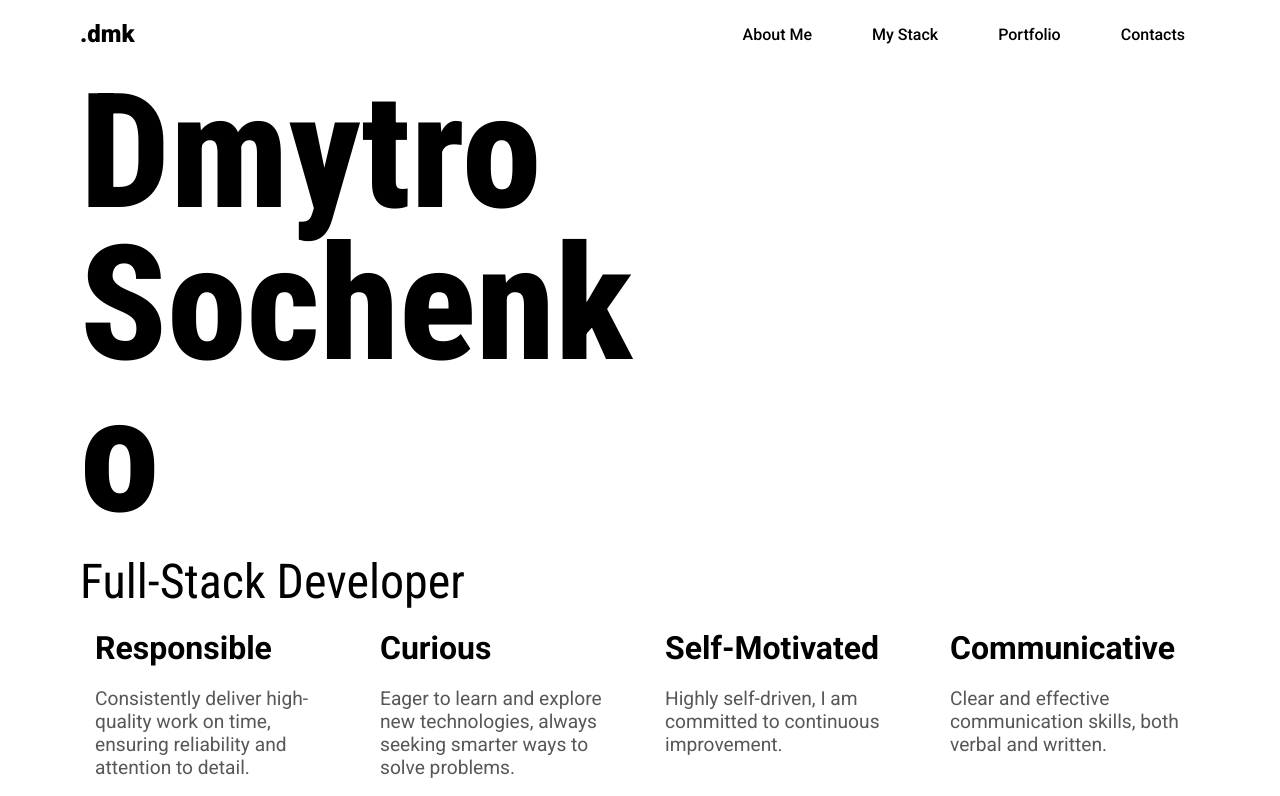
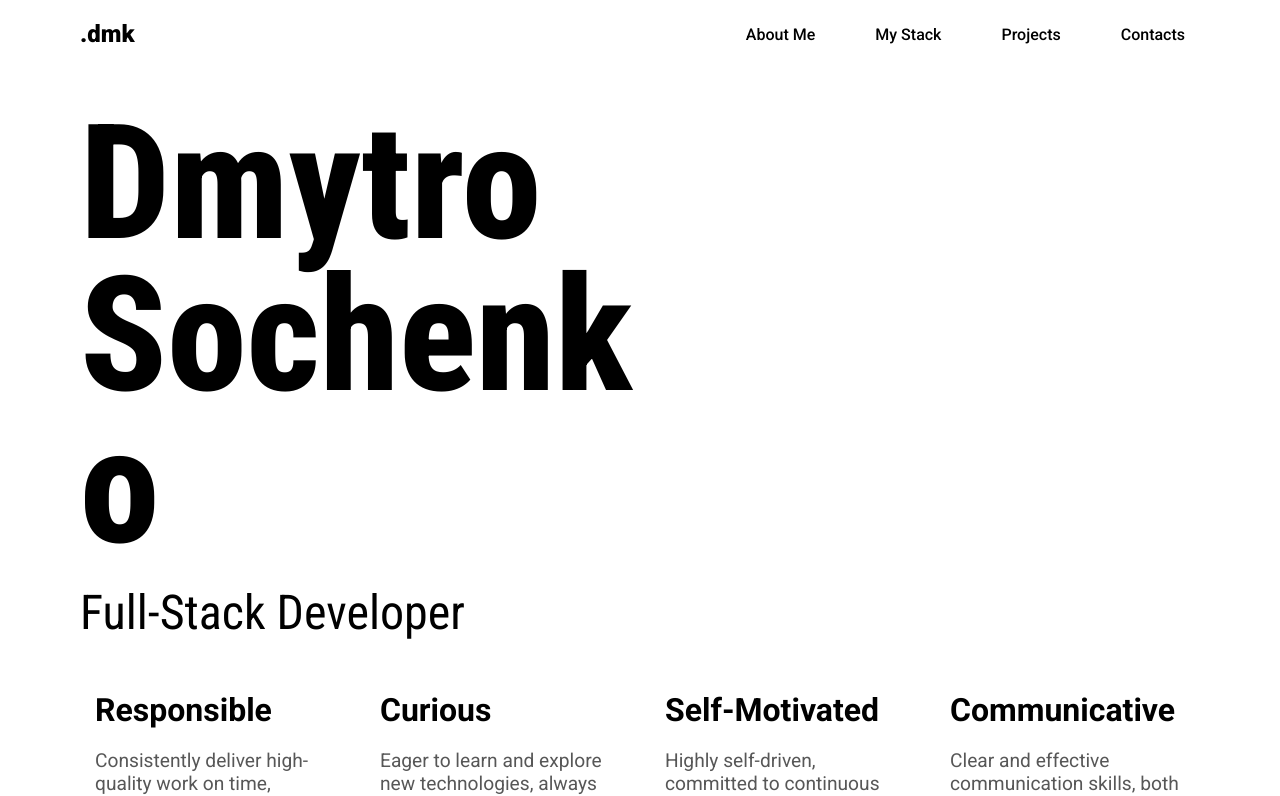
Before and after one commit to dmknpd/resume, a React (Create React App) app: page / in a window 1280 px wide. Shown: the top 796 px of the page. Built offline with nearby package versions, Linux system fonts and the light colour scheme.

Commit message:
added projects

```diff
--- a/src/App.js
+++ b/src/App.js
@@ -1,17 +1,11 @@
-import Header from "./components/Header/Header";
-import Hero from "./components/Hero/Hero";
-import About from "./components/About/About";
-import Stack from "./components/Stack/Stack";
+import MainPage from "./pages/MainPage";
 
 import "./App.css";
 
 function App() {
   return (
     <div className="App">
-      <Header />
-      <Hero />
-      <About />
-      <Stack />
+      <MainPage />
     </div>
   );
 }
--- a/src/components/About/About.js
+++ b/src/components/About/About.js
@@ -21,7 +21,8 @@ const About = () => {
         <li className={styles.list_item}>
           <h4 className={styles.title}>Self-Motivated</h4>
           <p className={styles.text}>
-            Highly self-driven, I am committed to continuous improvement.
+            Highly self-driven, committed to continuous improvement, and always
+            seek opportunities to grow.
           </p>
         </li>
         <li className={styles.list_item}>
--- a/src/components/Header/Header.js
+++ b/src/components/Header/Header.js
@@ -17,8 +17,8 @@ const Header = () => {
             </a>
           </li>
           <li className={styles.list_item}>
-            <a className={styles.link} href="#portfolio">
-              Portfolio
+            <a className={styles.link} href="#projects">
+              Projects
             </a>
           </li>
           <li className={styles.list_item}>
--- a/src/components/Hero/Hero.module.css
+++ b/src/components/Hero/Hero.module.css
@@ -1,10 +1,10 @@
 .hero {
-  height: calc(100vh - 69px - 180px);
+  min-height: calc(100vh - 69px - 180px);
   display: flex;
   flex-direction: column;
 
   justify-content: center;
-  padding: 0 40px;
+  padding: 40px;
 }
 
 .title_container {
--- /dev/null
+++ b/src/components/ProjectItem/ProjectItem.js
@@ -0,0 +1,15 @@
+import styles from "./ProjectItem.module.css";
+
+const ProjectItem = ({ title, description, img }) => {
+  return (
+    <li className={styles.project_item}>
+      <img src={img} alt="img" className={styles.img} />
+      <div className={styles.project_content}>
+        <h4 className={styles.title}>{title}</h4>
+        <p className={styles.text}>{description}</p>
+      </div>
+    </li>
+  );
+};
+
+export default ProjectItem;
--- /dev/null
+++ b/src/components/ProjectItem/ProjectItem.module.css
@@ -0,0 +1,51 @@
+.project_item {
+  display: flex;
+  flex-direction: column;
+  gap: 20px;
+  border-radius: 10px;
+  box-shadow: 0 4px 6px rgba(0, 0, 0, 0.1);
+  max-width: calc(var(--max-width) / 3);
+  transition: transform 0.5s ease;
+  will-change: transform;
+
+  cursor: pointer;
+}
+
+.project_item:hover {
+  transform: scale(1.02);
+}
+
+.project_content {
+  padding: 20px;
+  display: flex;
+  flex-direction: column;
+  gap: 10px;
+}
+
+.title {
+  font-size: 1.5rem;
+}
+
+.project_item:hover .title {
+  text-decoration: underline;
+}
+
+.img {
+  max-height: 235px;
+  height: auto;
+  max-height: 205px;
+  width: 100%;
+  object-fit: contain;
+}
+
+.text {
+  font-size: 1.05rem;
+  color: var(--secondary-text-color);
+  font-weight: 400;
+  transition: color 0.5s ease;
+  will-change: color;
+}
+
+.project_item:hover .text {
+  color: var(--main-text-color);
+}
--- /dev/null
+++ b/src/components/Projects/Projects.js
@@ -0,0 +1,41 @@
+import ProjectItem from "../ProjectItem/ProjectItem";
+
+import weather from "../../assets/img/weather.png";
+import chat from "../../assets/img/chat.png";
+import styles from "./Projects.module.css";
+
+const Projects = () => {
+  const projects = [
+    {
+      id: 1,
+      title: "Weather Updates API",
+      description:
+        "Service designed to provide users with regular weather updates via email. It allows users to subscribe to weather information for specific cities and receive updates at chosen frequencies.",
+      icon: weather,
+    },
+    {
+      id: 2,
+      title: "QuoteChat",
+      description:
+        "Dynamic chat service where users interact with a bot that automatically sends motivational quotes. It combines real-time messaging with an uplifting twist, offering an engaging experience that blends regular chat features with inspiring, automated content.",
+      icon: chat,
+    },
+  ];
+
+  return (
+    <div className={styles.projects} id="projects">
+      <h2 className={styles.title}>Projects</h2>
+      <ul className={styles.list}>
+        {projects.map((proj) => (
+          <ProjectItem
+            title={proj.title}
+            description={proj.description}
+            img={proj.icon}
+          />
+        ))}
+      </ul>
+    </div>
+  );
+};
+
+export default Projects;
--- /dev/null
+++ b/src/components/Projects/Projects.module.css
@@ -0,0 +1,15 @@
+.projects {
+  margin-top: 50px;
+  padding: 0 40px;
+}
+
+.title {
+  font-size: 2.5rem;
+}
+
+.list {
+  margin-top: 50px;
+  display: grid;
+  grid-template-columns: repeat(3, 1fr);
+  gap: 20px;
+}
--- a/src/components/Stack/Stack.js
+++ b/src/components/Stack/Stack.js
@@ -5,7 +5,9 @@ import styles from "./Stack.module.css";
 const Stack = () => {
   return (
     <div className={styles.stack}>
-      <h2 className={styles.title}>My Stack</h2>
+      <h2 className={styles.title} id="mystack">
+        My Stack
+      </h2>
 
       <StackList />
     </div>
--- a/src/components/Stack/Stack.module.css
+++ b/src/components/Stack/Stack.module.css
@@ -8,3 +8,22 @@
 .title {
   font-size: 2.5rem;
 }
+
+@keyframes fadeInRight {
+  0% {
+    opacity: 0;
+    transform: translateX(-150px);
+  }
+  100% {
+    opacity: 1;
+    transform: translateX(0);
+  }
+}
+
+.title {
+  opacity: 0;
+  animation-name: fadeInRight;
+  animation-duration: 2s;
+  animation-fill-mode: forwards;
+  animation-timing-function: ease;
+}
--- /dev/null
+++ b/src/pages/MainPage.js
@@ -0,0 +1,19 @@
+import Header from "../components/Header/Header";
+import Hero from "../components/Hero/Hero";
+import About from "../components/About/About";
+import Stack from "../components/Stack/Stack";
+import Projects from "../components/Projects/Projects";
+
+const Main = () => {
+  return (
+    <div id="about">
+      <Header />
+      <Hero />
+      <About />
+      <Stack />
+      <Projects />
+    </div>
+  );
+};
+
+export default Main;
```
Also changed, not shown: src/assets/img/chat.png (added), src/assets/img/weather.png (added).
